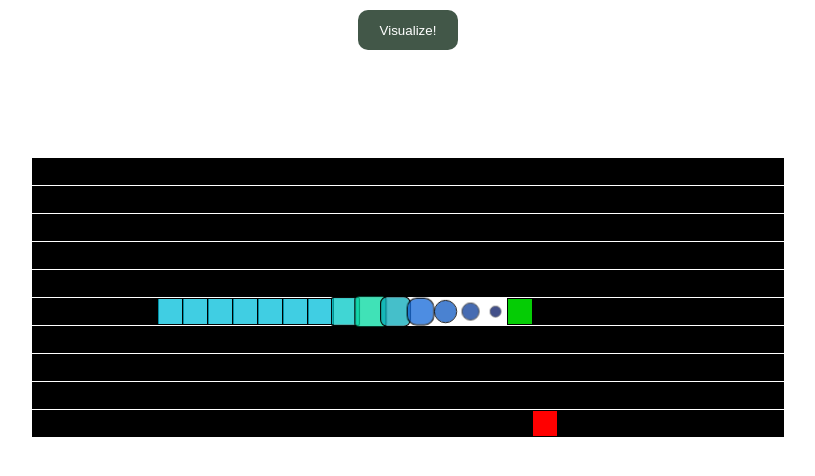
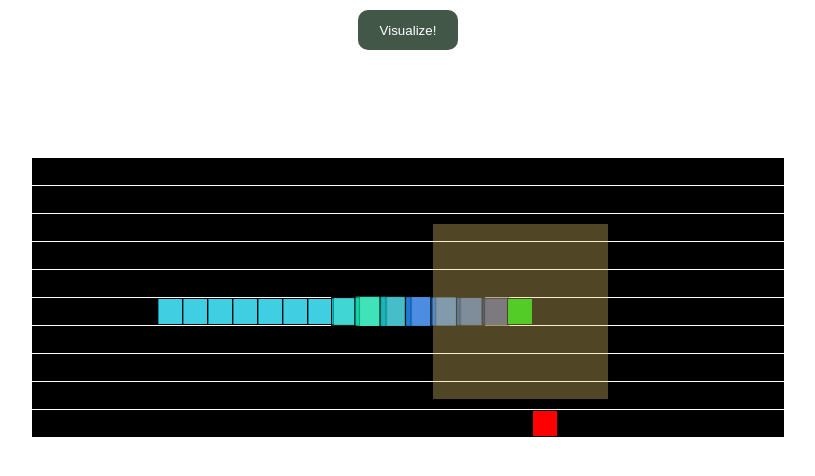
Before and after one commit to Edwin372/Hide-And-Seek, a React (Create React App) app: page / in a window 1280 px wide. Both pictures are taken after a click on the button "Visualize!". Shown: the top 476 px of the page, without its empty margins (232-1047 px from the left). Built offline with nearby package versions, Linux system fonts and the light colour scheme.

Commit message:
animateVision

```diff
--- a/src/PathfindingVisualizer/Node/Node.css
+++ b/src/PathfindingVisualizer/Node/Node.css
@@ -4,6 +4,22 @@
   outline: 1px solid rgb(0, 0, 0);
   display: inline-block;
   background: rgb(0, 0, 0);
+  position: relative;
+}
+
+.seen {
+  position: absolute;
+  display: block;
+  background-color: rgba(233, 203, 105, 0.342);
+  top: -75px;
+  left: -75px;
+  z-index: 1;
+  width: 175px;
+  height: 175px;
+}
+
+.unseen {
+  display: none;
 }
 
 .node-finish {
@@ -27,9 +43,10 @@
 
 @keyframes visitedAnimation {
   0% {
-    transform: scale(0.3);
+    /* transform: scale(0.3); */
     background-color: rgba(0, 0, 66, 0.75);
-    border-radius: 100%;
+    /* border-radius: 100%; */
+
   }
 
   50% {
--- a/src/PathfindingVisualizer/Node/Node.jsx
+++ b/src/PathfindingVisualizer/Node/Node.jsx
@@ -13,6 +13,7 @@ export default class Node extends Component {
       onMouseEnter,
       onMouseUp,
       row,
+      gameStarted
     } = this.props;
     const extraClassName = isFinish
       ? 'node-finish'
@@ -28,7 +29,11 @@ export default class Node extends Component {
         className={`node ${extraClassName}`}
         onMouseDown={() => onMouseDown(row, col)}
         onMouseEnter={() => onMouseEnter(row, col)}
-        onMouseUp={() => onMouseUp()}></div>
+        onMouseUp={() => onMouseUp()}>
+          {
+            gameStarted ?  <div className={extraClassName === 'node-start'? 'seen' :'unseen'}></div>: null
+          }
+        </div>
     );
   }
 }
--- a/src/PathfindingVisualizer/PathfindingVisualizer.jsx
+++ b/src/PathfindingVisualizer/PathfindingVisualizer.jsx
@@ -9,6 +9,7 @@ export default class PathfindingVisualizer extends Component {
   constructor() {
     super();
     this.state = {
+      gameStarted: false,
       grid: [],
       startNodeRow: 5,
       startNodeCol: 5,
@@ -60,20 +61,23 @@ export default class PathfindingVisualizer extends Component {
       else {
         const node = backTrackTour[i];
         const prevNode = backTrackTour[i-1];
+
         setTimeout(() => {
-          document.getElementById(`node-${node.row}-${node.col}`).className =
-            'node node-start';
-
-          // this.animateVision(node, prevNode)
-          document.getElementById(`node-${prevNode.row}-${prevNode.col}`).className =
-          'node node-visited';
+          let currentNodeElement = document.getElementById(`node-${node.row}-${node.col}`)
+          let prevNodeElement = document.getElementById(`node-${prevNode.row}-${prevNode.col}`)
+          currentNodeElement.className = 'node node-start';
+          currentNodeElement.childNodes[0].className = 'seen'
+          prevNodeElement.className = 'node node-visited';
+          prevNodeElement.childNodes[0].className = 'unseen'
         }, 200 * i);
       }
     }
   }
 
   visualizeBackTracking() {
+
     const {grid, startNodeRow, startNodeCol, finishNodeRow, finishNodeCol} = this.state;
+    this.setState({gameStarted: true})
     const startNode = grid[startNodeRow][startNodeCol];
     const finishNode = grid[finishNodeRow][finishNodeCol];
     const backTrackTour = backTrack(grid, startNode, finishNode);
@@ -139,7 +143,7 @@ export default class PathfindingVisualizer extends Component {
   };
 
   render() {
-    const {grid, mouseIsPressed} = this.state;
+    const {grid, mouseIsPressed, gameStarted} = this.state;
 
     return (
       <>
@@ -160,6 +164,7 @@ export default class PathfindingVisualizer extends Component {
                       isStart={isStart}
                       isWall={isWall}
                       mouseIsPressed={mouseIsPressed}
+                      gameStarted={gameStarted}
                       onMouseDown={(row, col) => this.handleMouseDown(row, col)}
                       onMouseEnter={(row, col) =>
                         this.handleMouseEnter(row, col)
--- a/src/algorithms/backTracking.js
+++ b/src/algorithms/backTracking.js
@@ -250,7 +250,7 @@ const findTarget = (grid, currentNode, finishNode, backTrackTour, stepCount) =>
         return backTrackTour
     }
     let decisionQueue = getVision(currentNode, grid).filter(item => item[2] > -10)
-    console.log(decisionQueue)
+    // console.log(decisionQueue)
     backTrackTour.push(currentNode)
     effectEachMove(currentNode, grid)
     for (let i = 0; i < decisionQueue.length; i++) {
```
